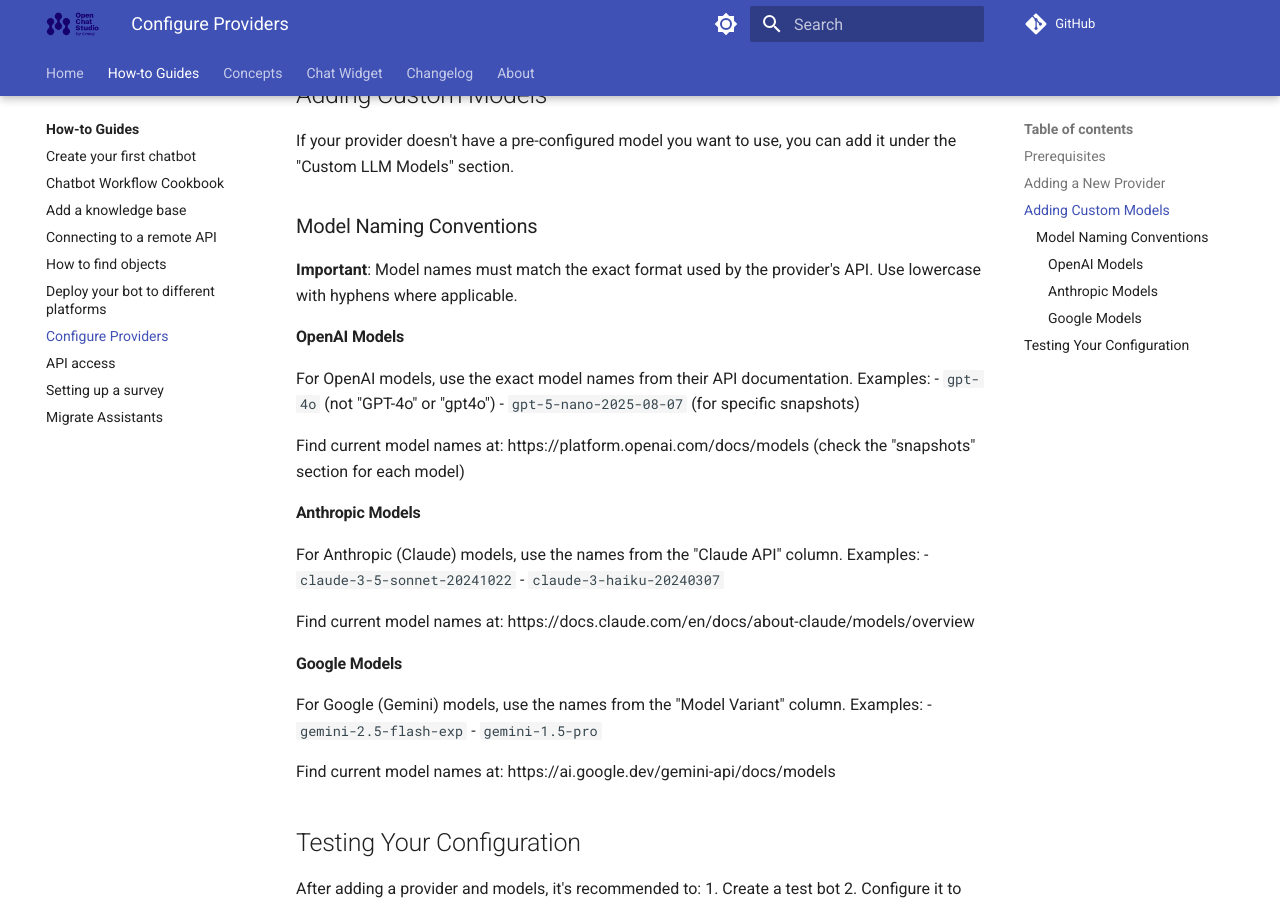
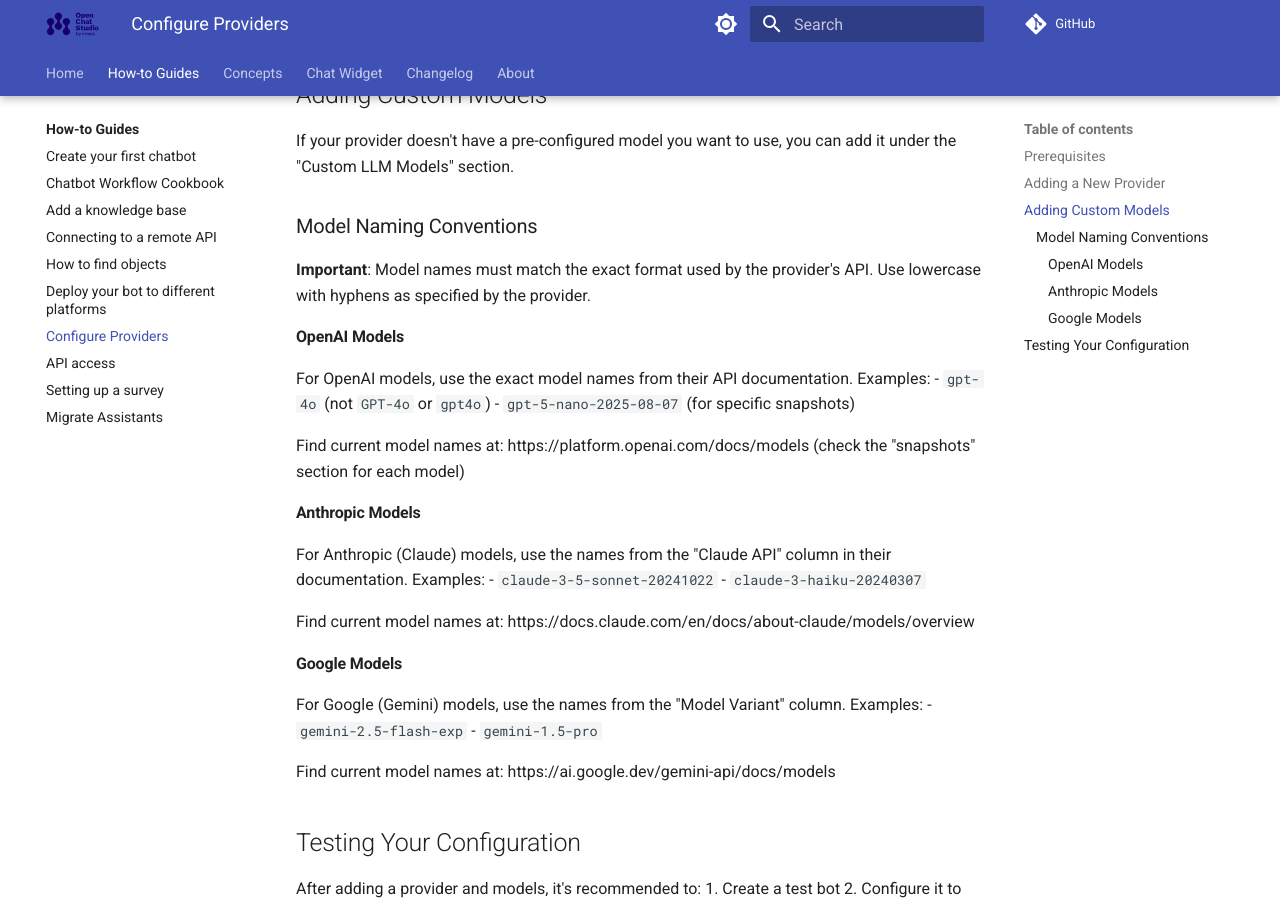
Before and after one commit to dimagi/open-chat-studio-docs, an MkDocs documentation site: the page built from docs/how-to/configure_providers.md, in a window 1280 px wide and 900 px high, scrolled down 803 px. Built offline with MkDocs 1.6.1 and Material for MkDocs 9.7.7, drawn with Linux system fonts in a browser that asks for light colours; a script that is not in the unit is left out; comment, search, counter and statistics services are not loaded.

Commit message:
Address review feedback on provider documentation
- Clarify lowercase/hyphen guidance: 'as specified by the provider'
- Improve formatting consistency with backticks around model examples
- Enhance Anthropic section clarity by referencing 'Claude API column in their documentation'

Addresses reviewer suggestions from PR feedback.

```diff
--- a/docs/how-to/configure_providers.md
+++ b/docs/how-to/configure_providers.md
@@ -25,17 +25,17 @@
 
 ### Model Naming Conventions
 
-**Important**: Model names must match the exact format used by the provider's API. Use lowercase with hyphens where applicable.
+**Important**: Model names must match the exact format used by the provider's API. Use lowercase with hyphens as specified by the provider.
 
 #### OpenAI Models
 For OpenAI models, use the exact model names from their API documentation. Examples:
-- `gpt-4o` (not "GPT-4o" or "gpt4o")
+- `gpt-4o` (not `GPT-4o` or `gpt4o`)
 - `gpt-5-nano-2025-08-07` (for specific snapshots)
 
 Find current model names at: https://platform.openai.com/docs/models (check the "snapshots" section for each model)
 
 #### Anthropic Models
-For Anthropic (Claude) models, use the names from the "Claude API" column. Examples:
+For Anthropic (Claude) models, use the names from the "Claude API" column in their documentation. Examples:
 - `claude-3-5-sonnet-20241022`
 - `claude-3-haiku-20240307`
 
```
